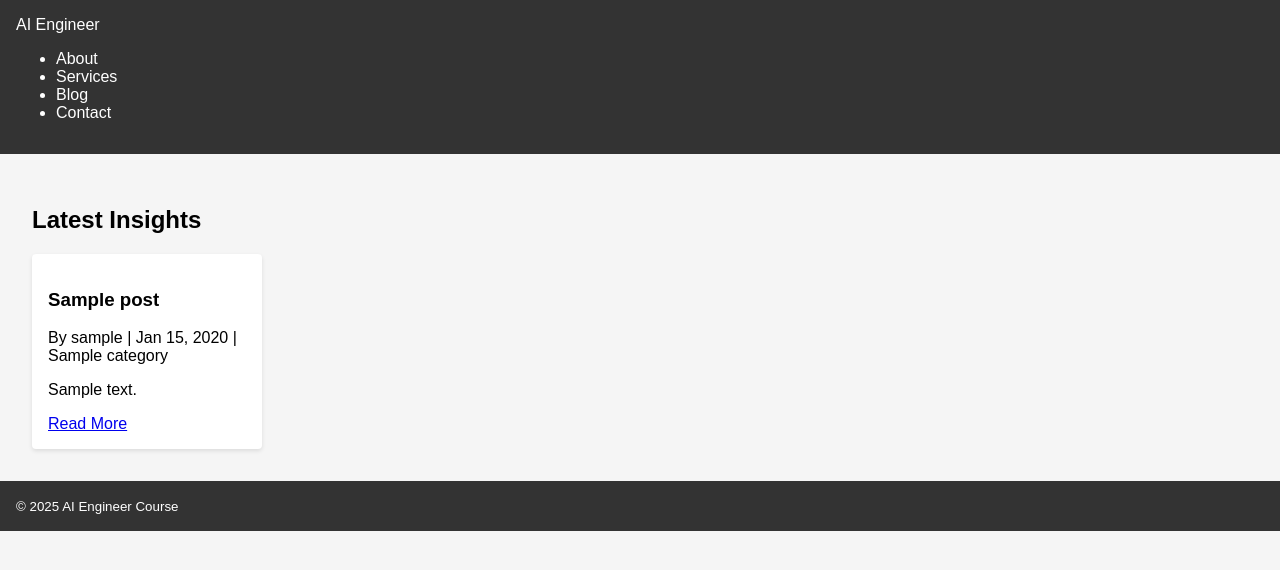
After one commit to Hamza53Hazem/AI_Engineer, a Django app: page /blog/ in a window 1280 px wide. The commit adds this page. Shown: the top 570 px of the page. Run offline with Django 5.2, Linux system fonts and the light colour scheme; tables that the repository leaves empty hold one stand-in row (values such as "Sample post").

Commit message:
Refactor blog app: update settings for environment variables, restructure URLs, implement views for post listing and detail, and add templates. Remove old models and create new ones for Category and Post. Add sample data population script.

```diff
--- a/Django/urls.py
+++ b/Django/urls.py
@@ -19,6 +19,7 @@ from django.urls import include, path
 
 urlpatterns = [
     path("", include("main.urls")),
-    path('api/', include('blog.urls')),
+    path('blog/', include('blog.urls')),
+    path('api/', include('blog.api_urls')),
     path('admin/', admin.site.urls)
 ]
--- /dev/null
+++ b/blog/models/Category.py
@@ -0,0 +1,12 @@
+from django.conf import settings
+from django.db import models
+
+class Category(models.Model):
+    name = models.CharField(max_length=100)
+    description = models.TextField(blank=True)
+
+    class Meta:
+        verbose_name_plural = "Categories"
+
+    def __str__(self):
+        return self.name
--- a/blog/models.py
+++ b/blog/models/Post.py
@@ -1,15 +1,6 @@
 from django.conf import settings
 from django.db import models
-
-class Category(models.Model):
-    name = models.CharField(max_length=100)
-    description = models.TextField(blank=True)
-
-    class Meta:
-        verbose_name_plural = "Categories"
-
-    def __str__(self):
-        return self.name
+from .Category import Category
 
 class Post(models.Model):
     STATUS_CHOICES = (
--- /dev/null
+++ b/blog/models/__init__.py
@@ -0,0 +1,2 @@
+from .Category import Category
+from .Post import Post
--- /dev/null
+++ b/blog/templates/blog/post_list.html
@@ -0,0 +1,24 @@
+{% extends "base.html" %}
+
+{% block title %}Blog | AI Engineer{% endblock %}
+
+{% block content %}
+<section>
+    <h1>Latest Insights</h1>
+    <div class="card-grid">
+        {% for post in posts %}
+            <article class="card">
+                <h3>{{ post.title }}</h3>
+                <p class="muted">
+                    By {{ post.author.username }} | {{ post.created_at|date:"M d, Y" }}
+                    {% if post.category %} | {{ post.category.name }}{% endif %}
+                </p>
+                <p>{{ post.content|truncatewords:30 }}</p>
+                <a href="{% url 'post_detail' pk=post.pk %}" class="button">Read More</a>
+            </article>
+        {% empty %}
+            <p>No posts published yet.</p>
+        {% endfor %}
+    </div>
+</section>
+{% endblock %}
--- a/blog/tests.py
+++ b/blog/tests.py
@@ -1,7 +1,7 @@
 from django.test import TestCase
 from django.urls import reverse
 from django.contrib.auth.models import User
-from .models import Post, Category
+from .models.Post import Post, Category
 from rest_framework.test import APIClient
 from rest_framework import status
 
--- a/blog/urls.py
+++ b/blog/urls.py
@@ -1,7 +1,7 @@
 from django.urls import path
-from .views import UserListView, PostListView
+from . import views
 
 urlpatterns = [
-    path('users/', UserListView.as_view(), name='user-list'),
-    path('posts/', PostListView.as_view(), name='post-list'),
+    path('', views.post_list, name='blog_home'),
+    path('post/<int:pk>/', views.post_detail, name='post_detail'),
 ]
--- a/blog/views.py
+++ b/blog/views.py
@@ -1,8 +1,16 @@
-from django.shortcuts import render
+from django.shortcuts import render, get_object_or_404
 from rest_framework import generics
 from django.contrib.auth.models import User
 from .models import Post
 from .serializers import UserSerializer, PostSerializer
+
+def post_list(request):
+    posts = Post.objects.filter(status='published')
+    return render(request, 'blog/post_list.html', {'posts': posts})
+
+def post_detail(request, pk):
+    post = get_object_or_404(Post, pk=pk)
+    return render(request, 'blog/post_detail.html', {'post': post})
 
 class UserListView(generics.ListAPIView):
     queryset = User.objects.all()
--- a/main/models.py
+++ b/main/models.py
@@ -37,7 +37,7 @@ class ContactMessage(models.Model):
 
 	name = models.CharField(max_length=8)
 	email = models.EmailField()
-	message = models.TextField()
+	message = models.TextField(max_length=2000)
 	created_at = models.DateTimeField(auto_now_add=True)
 
 	class Meta:
--- a/templates/base.html
+++ b/templates/base.html
@@ -15,6 +15,7 @@
             <ul class="nav-links">
                 <li><a href="/about/">About</a></li>
                 <li><a href="/services/">Services</a></li>
+                <li><a href="/blog/">Blog</a></li>
                 <li><a href="/contact/">Contact</a></li>
             </ul>
         </nav>
```
Also changed, not shown: Django/settings.py (+12 -4 lines), blog/api_urls.py (added, +7 -0 lines), blog/templates/blog/post_detail.html (added, +20 -0 lines), populate_blog.py (added, +43 -0 lines), Django/wsgi.py (line endings or trailing spaces), main/migrations/0003_alter_contactmessage_message.py (added).
